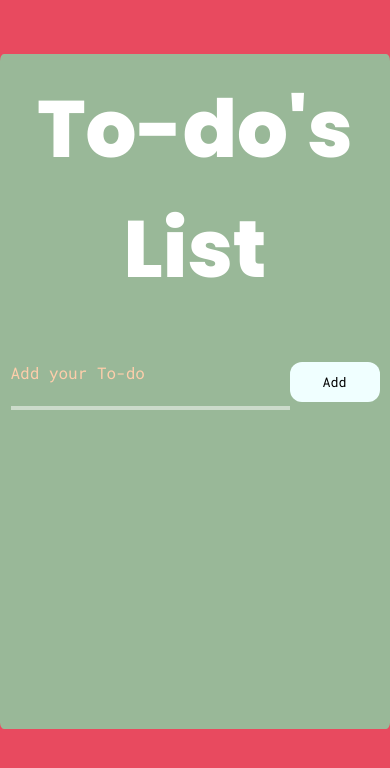
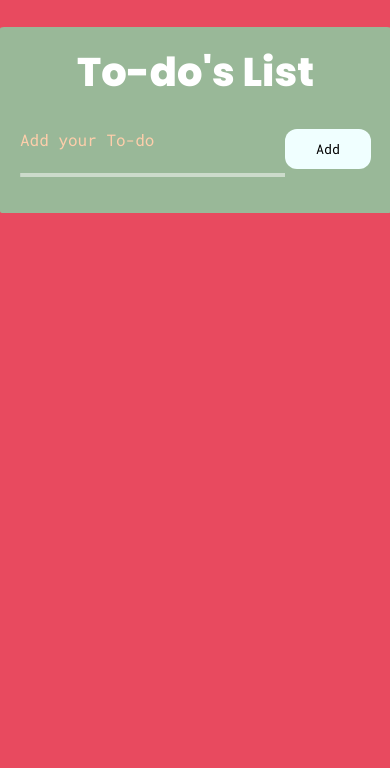
Before and after one commit to iruthayasanthose/online-todo, a plain HTML site: page index.html in a window 390 px wide. Drawn offline with nearby package versions, Linux system fonts and the light colour scheme.

Commit message:
Update style.css

```diff
--- a/style.css
+++ b/style.css
@@ -9,9 +9,11 @@ body {
 .main-container {
   max-width: 900px;
   margin: auto;
-  height: 80vh;
+  height: 100%;
   background-color: #99b898;
   border-radius: 1%;
+  padding-left: 30px;
+  padding-bottom: 30px;
 }
 h1 {
   text-align: center;
@@ -122,3 +124,16 @@ li {
   cursor: pointer;
   border: none;
 }
+
+@media screen and (max-width: 490px) {
+  .main-container {
+    margin-top: 505;
+    width: 90%;
+    padding-left: 20px;
+    padding-right: 20px;
+    padding-bottom: 20px;
+  }
+  h1 {
+    font-size: 40px;
+  }
+}
```
